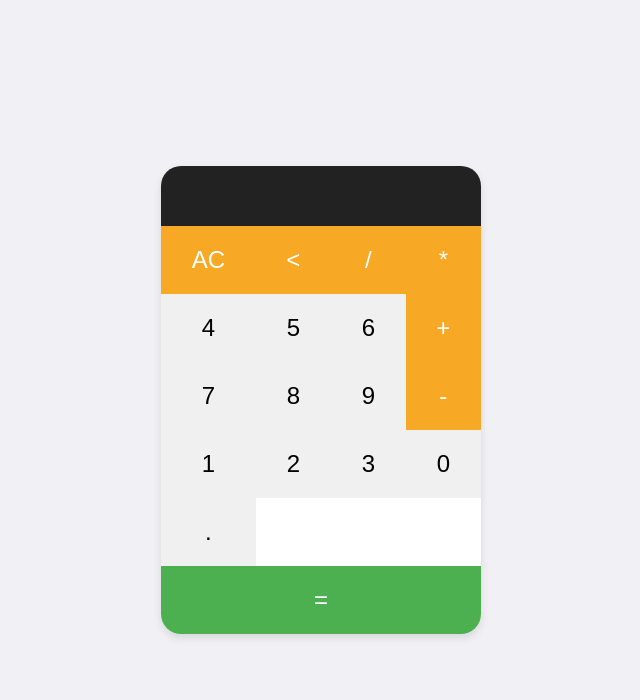
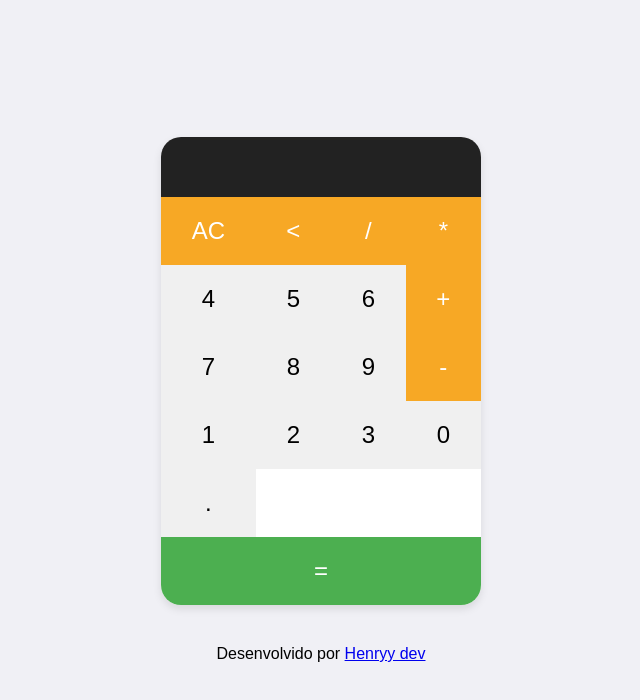
Before and after one commit to HenryyDev/Calculadora, a plain HTML site: page index.html in a window 1280 px wide. Shown: the whole page, without its empty margins (319-959 px from the left). Drawn offline with Linux system fonts and the light colour scheme.

Commit message:
feat: adiciona footer

```diff
--- a/index.html
+++ b/index.html
@@ -38,4 +38,8 @@
       </div>
     </div>
   </body>
+  <footer>
+    Desenvolvido por
+    <a href="https://github.com/HenryyDev" target="_blank">Henryy dev</a>
+  </footer>
 </html>
--- a/styles.css
+++ b/styles.css
@@ -1,6 +1,12 @@
+* {
+  padding: 0;
+  margin: 0;
+  box-sizing: border-box;
+}
 body {
   display: flex;
   justify-content: center;
+  flex-direction: column;
   align-items: center;
   height: 100vh;
   margin: 0;
@@ -71,3 +77,6 @@ body {
 .zero {
   grid-column: span 2;
 }
+footer {
+  margin-top: 40px;
+}
```
